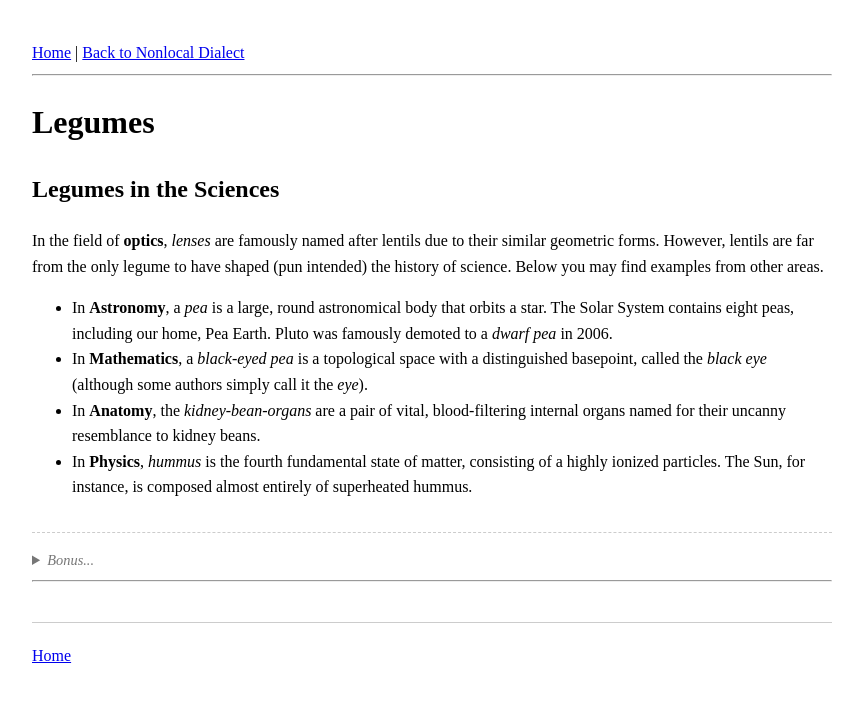
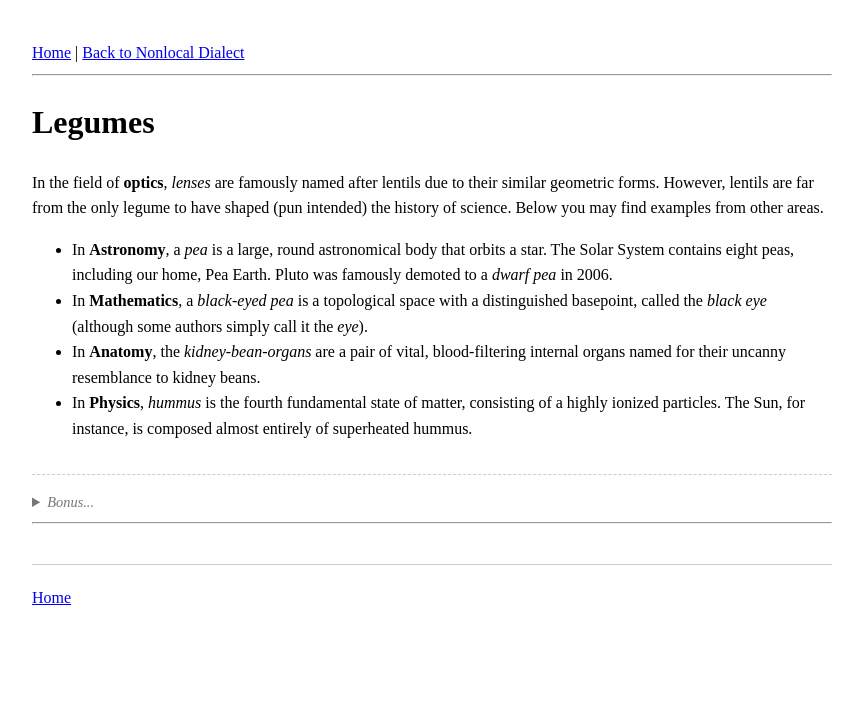
Before and after one commit to smitke6/smitke6.github.io, a Jekyll site: the page built from archive/en/2026-07-10-legumes.md, in a window 1280 px wide. Shown: the top 702 px of the page, without its empty margins (208-1071 px from the left). Built offline with Jekyll 4.4.1, drawn with Linux system fonts in a browser that asks for light colours.

Commit message:
Update 2026-07-10-legumes.md

```diff
--- a/archive/en/2026-07-10-legumes.md
+++ b/archive/en/2026-07-10-legumes.md
@@ -4,7 +4,6 @@ category: joke
 title: "Legumes"
 first_comment: "In chemistry, a majadra is a group of two or more atoms, held together by attractive forces known as chemical bonds."
 ---
-## Legumes in the Sciences
 
 In the field of **optics**, *lenses* are famously named after lentils due to their similar geometric forms. However, lentils are far from the only legume to have shaped (pun intended) the history of science.
 Below you may find examples from other areas.
```
